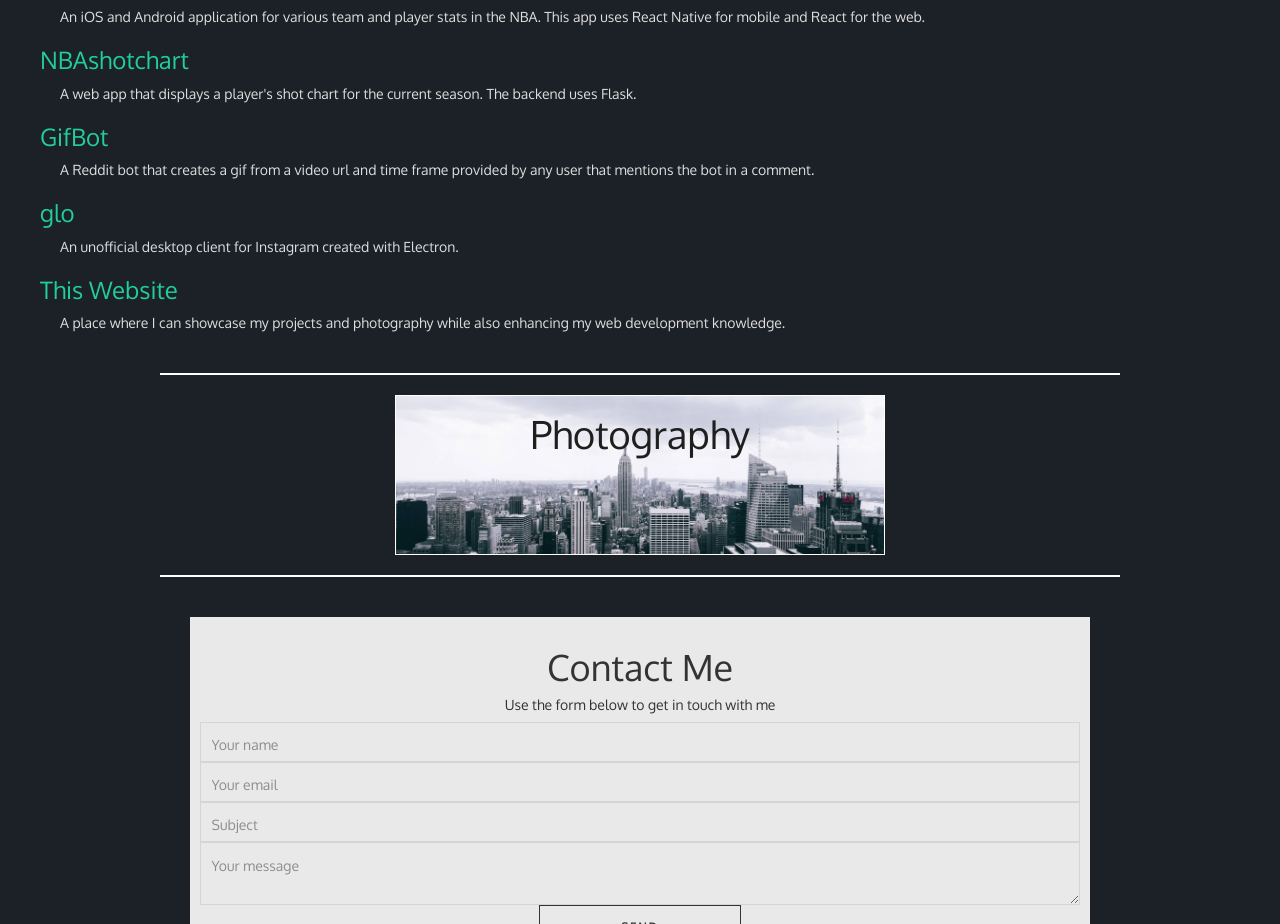
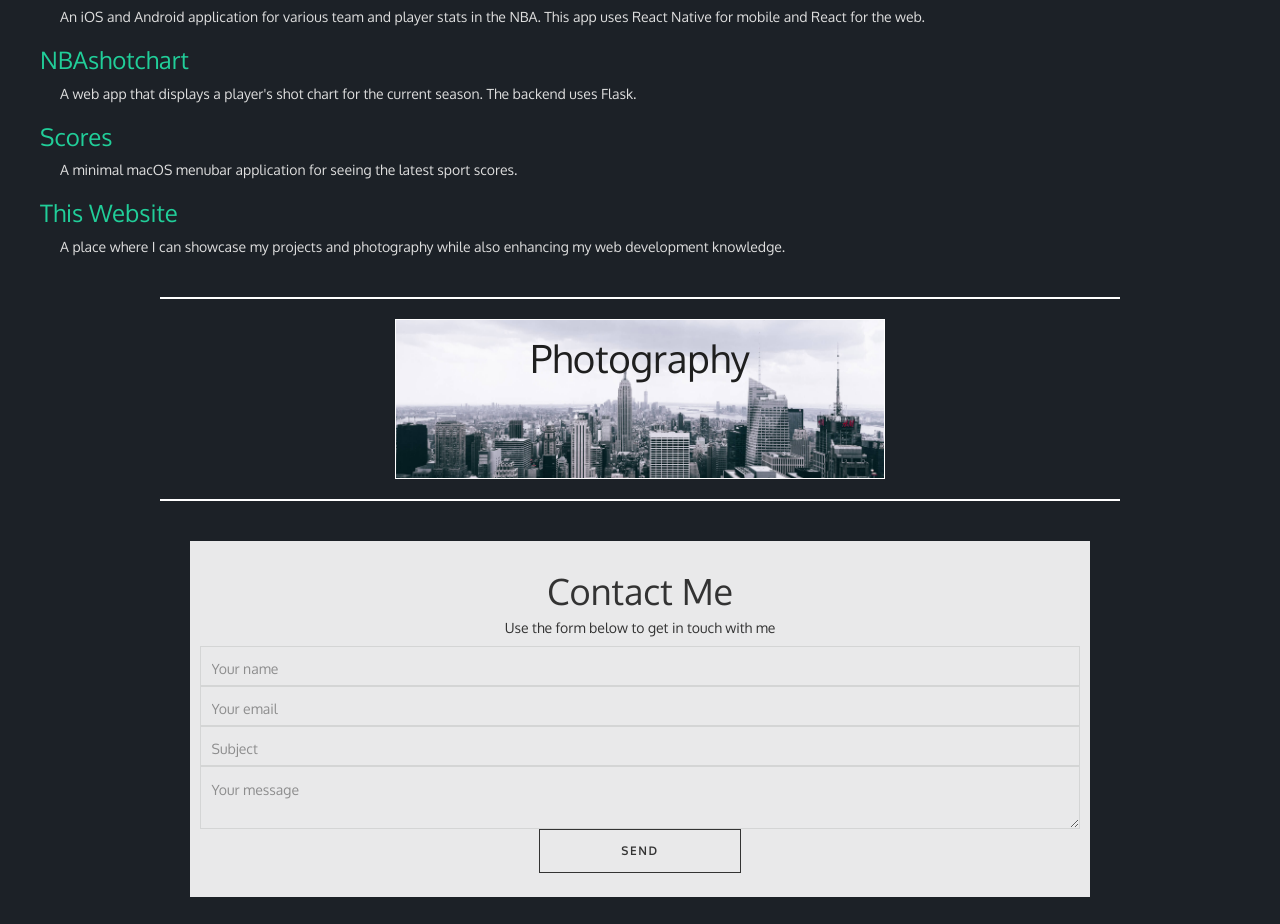
Before and after one commit to jbkuczma/jbkuczma.github.io, a plain HTML site: page index.html in a window 1280 px wide. Shown: the part 1180-2104 px from the top of the page. Drawn offline with nearby package versions, Linux system fonts and the light colour scheme.

Commit message:
added scores project

```diff
--- a/index.html
+++ b/index.html
@@ -68,14 +68,9 @@
                                     <p>
                                         A web app that displays a player's shot chart for the current season. The backend uses Flask.
                                     </p>
-                                    <a href="https://github.com/jbkuczma/GifBot" target="_blank"><h3>GifBot</h3></a>
+                                    <a href="https://github.com/jbkuczma/scores" target="_blank"><h3>Scores</h3></a>
                                     <p>
-                                        A Reddit bot that creates a gif from a video url and time frame provided by any user that mentions the bot in
-                                        a comment.
-                                    </p>
-                                    <a href="https://github.com/jbkuczma/glo" target="_blank"><h3>glo</h3></a>
-                                    <p>
-                                        An unofficial desktop client for Instagram created with Electron.
+                                        A minimal macOS menubar application for seeing the latest sport scores.
                                     </p>
                                     <a href="https://github.com/jbkuczma/jbkuczma.github.io" target="_blank"><h3>This Website</h3></a>
                                     <p>
```
